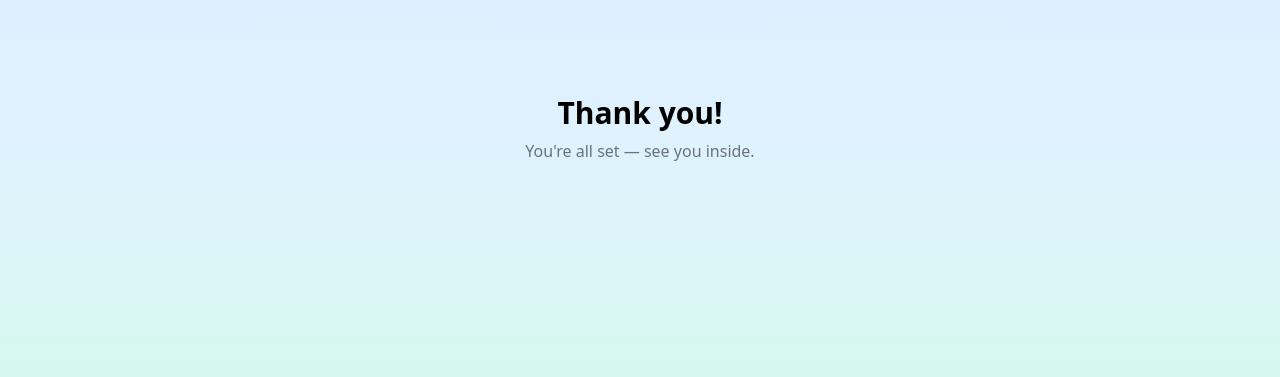
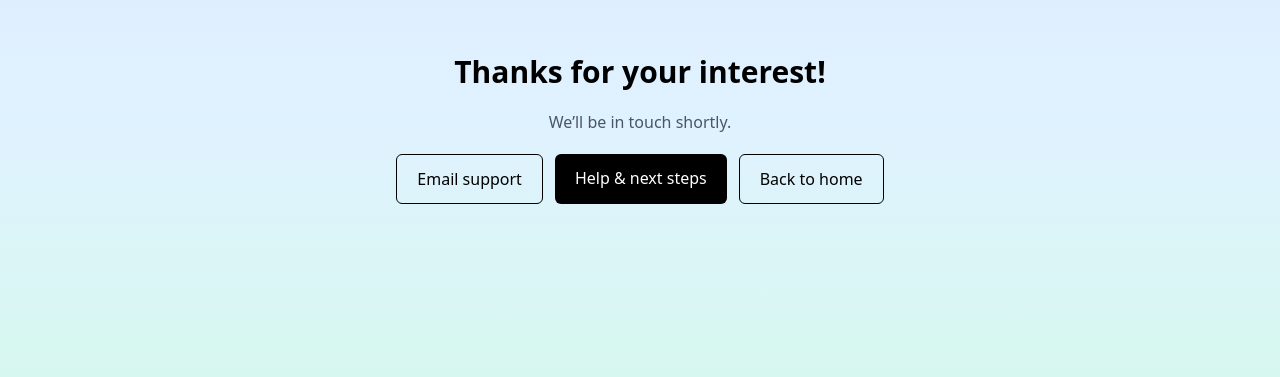
Before and after one commit to mamachicode/revupex-landing, a Next.js app: page /thank-you in a window 1280 px wide. Shown: the part 271-648 px from the top of the page. Built offline with nearby package versions, Linux system fonts and the light colour scheme.

Commit message:
feat: thank-you page for Stripe redirect

```diff
--- a/app/thank-you/page.tsx
+++ b/app/thank-you/page.tsx
@@ -1,10 +1,39 @@
-export default function ThankYou() {
+import Link from "next/link";
+
+export const metadata = {
+  title: "Thanks | Revupex",
+  robots: { index: false, follow: false }, // keep thank-you out of Google
+};
+
+export default function ThankYou({
+  searchParams,
+}: {
+  searchParams?: { paid?: string };
+}) {
+  const paid = searchParams?.paid === "1";
   return (
     <main className="min-h-screen grid place-items-center p-8">
-      <div className="text-center space-y-2">
-        <h1 className="text-3xl font-bold">Thank you!</h1>
-        <p className="text-gray-500">You&apos;re all set — see you inside.</p>
-      </div>
+      <section className="max-w-xl text-center space-y-5">
+        <h1 className="text-3xl font-bold">
+          {paid ? "Payment received — you’re in! 🎉" : "Thanks for your interest!"}
+        </h1>
+        <p className="text-gray-600">
+          {paid
+            ? "We’re setting up your account now. You’ll get an email update within 24 hours."
+            : "We’ll be in touch shortly."}
+        </p>
+        <div className="flex justify-center gap-3">
+          <a href="mailto:support@revupex.com" className="rounded-md border px-5 py-3 font-medium">
+            Email support
+          </a>
+          <Link href="/support" className="rounded-md bg-black text-white px-5 py-3 font-medium">
+            Help & next steps
+          </Link>
+          <Link href="/" className="rounded-md border px-5 py-3 font-medium">
+            Back to home
+          </Link>
+        </div>
+      </section>
     </main>
   );
 }
```
